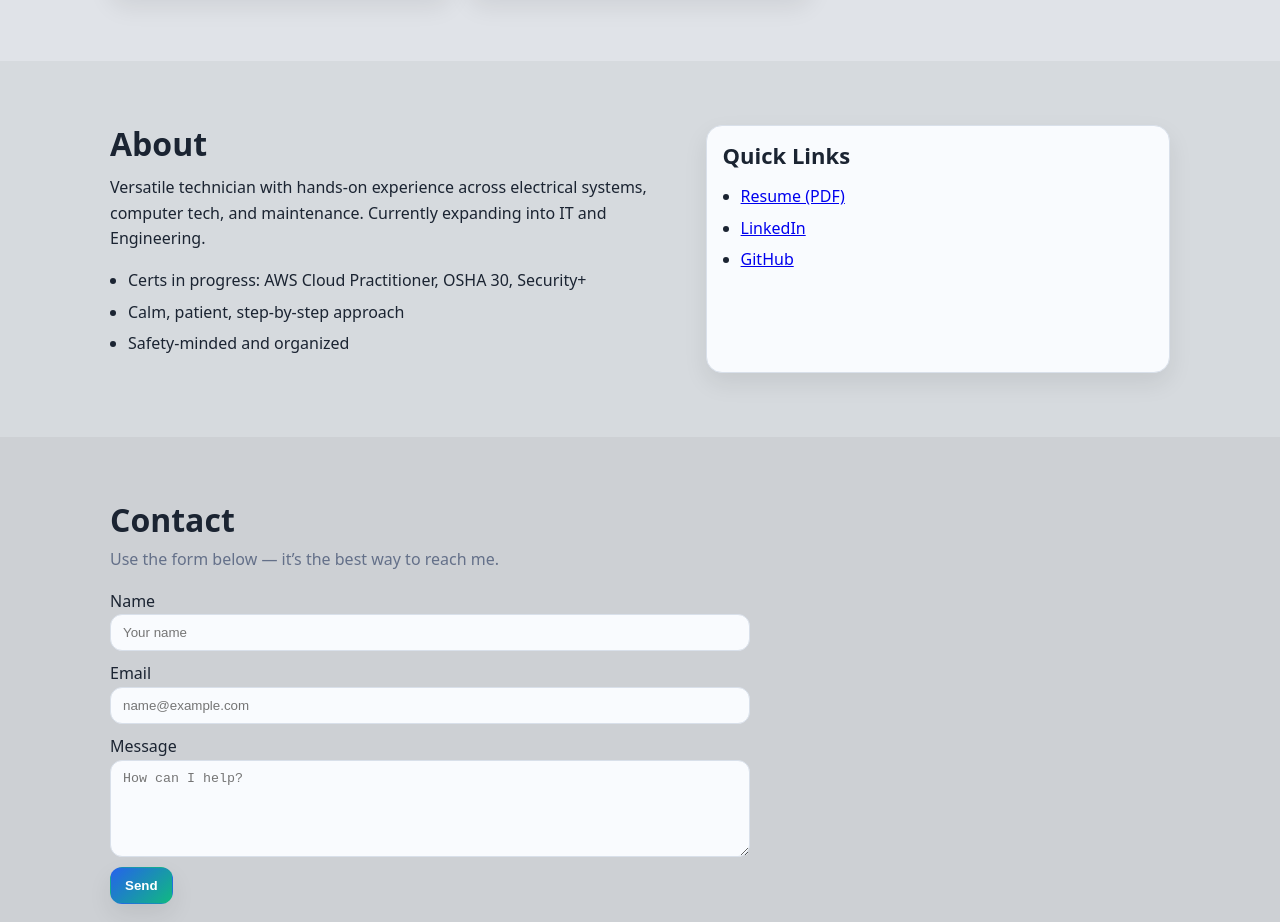
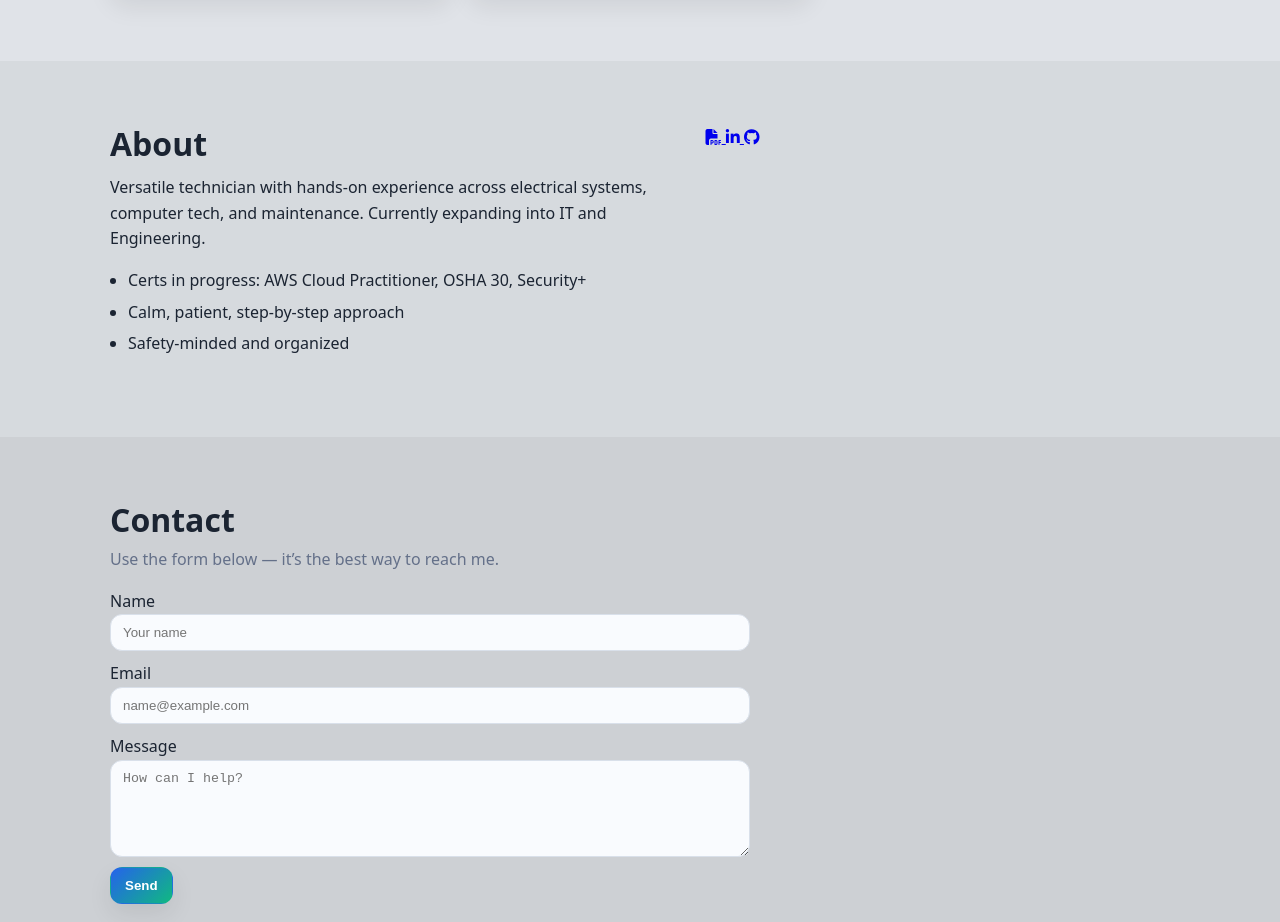
Before and after one commit to H010G/portfolioWebsite, a plain HTML site: page index.html in a window 1280 px wide. Shown: the part 1680-2602 px from the top of the page. Drawn offline with Linux system fonts and the light colour scheme.

Commit message:
Update index.html

```diff
--- a/index.html
+++ b/index.html
@@ -11,6 +11,8 @@
   <meta property="og:image" content="assets/og-image.png">
   <link rel="icon" href="assets/favicon.svg" type="image/svg+xml">
   <link rel="stylesheet" href="styles.css" />
+  <link rel="stylesheet" href="https://cdnjs.cloudflare.com/ajax/libs/font-awesome/6.5.2/css/all.min.css">
+
 </head>
 <body>
   <a class="skip-link" href="#main">Skip to content</a>
@@ -162,14 +164,18 @@
             <li>Safety-minded and organized</li>
           </ul>
         </div>
-        <div class="panel">
-          <h3>Quick Links</h3>
-          <ul class="links">
-            <li><a href="https://docs.google.com/document/d/1zJCVr5wRDxfucDKk8rxZswtA3bB5Pof634FKC2edkAM/edit?usp=sharing" aria-label="Resume PDF" target="_blank" rel="noopener">Resume (PDF)</a></li>
-            <li><a href="https://www.linkedin.com/in/hugo-goncalves-/" target="_blank" rel="noopener">LinkedIn</a></li>
-            <li><a href="https://github.com/H010G" target="_blank" rel="noopener">GitHub</a></li>
-          </ul>
+        <div class="quick-links stagger">
+          <a href="/assets/resume.pdf" target="_blank" rel="noopener noreferrer" class="link-btn primary" aria-label="Resume PDF">
+            <i class="fa-solid fa-file-pdf"></i>
+          </a>
+          <a href="https://linkedin.com/in/hugo-goncalves-" target="_blank" rel="noopener noreferrer" class="link-btn primary" aria-label="LinkedIn Profile">
+            <i class="fa-brands fa-linkedin-in"></i>
+          </a>
+          <a href="https://github.com/H010G" target="_blank" rel="noopener noreferrer" class="link-btn primary" aria-label="GitHub Profile">
+            <i class="fa-brands fa-github"></i>
+          </a>
         </div>
+
       </div>
     </section>
 
```
